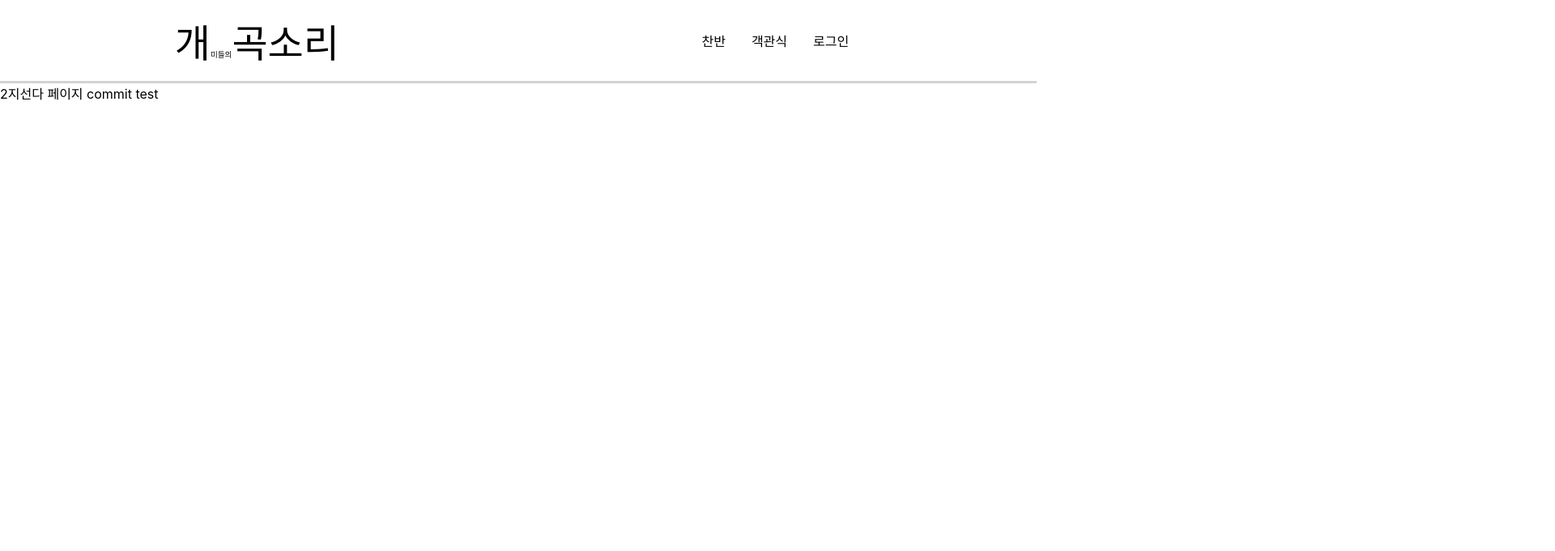
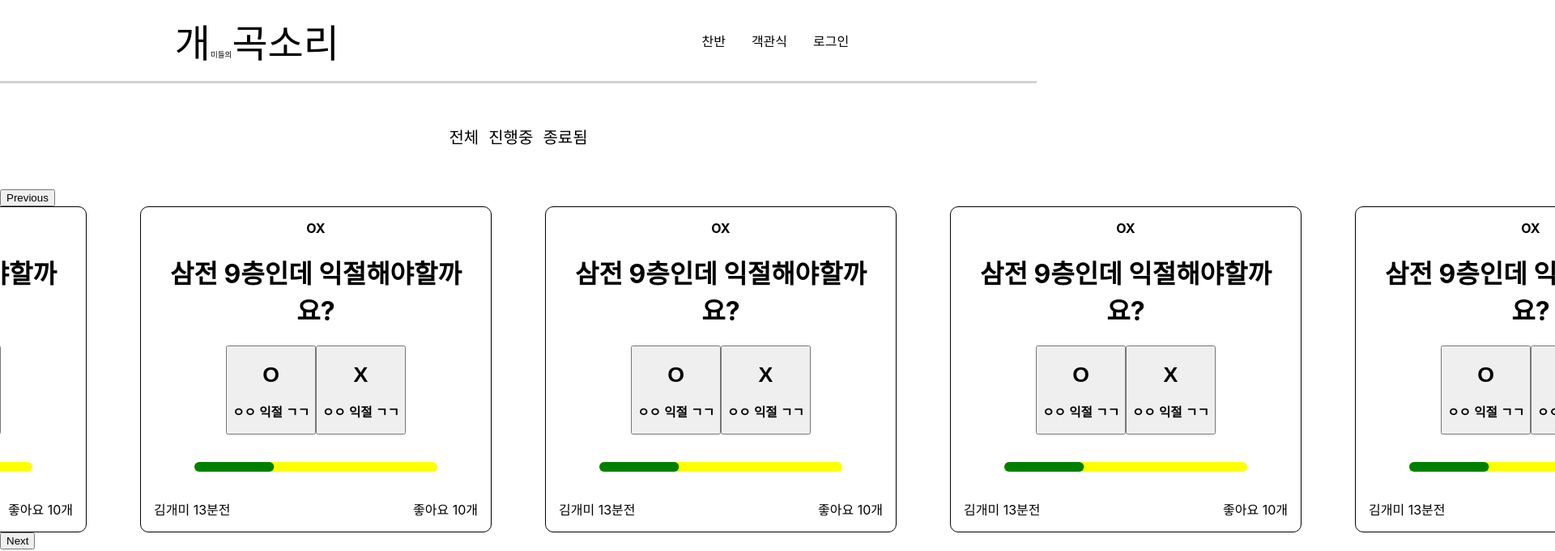
Before and after one commit to gabmin/Front-End, a React (Create React App) app: page /either in a window 1280 px wide. Shown: the top 681 px of the page at 81% size, 1920 px wide, since content can reach past the window. Built offline with nearby package versions, Linux system fonts and the light colour scheme; no server answers.

Commit message:
add: Card component 추가

```diff
--- /dev/null
+++ b/src/components/Card.js
@@ -0,0 +1,69 @@
+import React from "react";
+import styled from "styled-components";
+import { Line } from "rc-progress";
+
+const Container = styled.div`
+  text-align: center;
+  width: 400px;
+  margin: auto;
+  border: 1px solid black;
+  border-radius: 10px;
+  padding: 1em;
+`;
+
+const EitherText = styled.div`
+  width: 100%;
+`;
+
+const EitherProgress = styled.div`
+  margin: 30px;
+`;
+const EitherButton = styled.button`
+  &:hover {
+    background-color: green;
+  }
+`;
+const EitherFooter = styled.div`
+  display: flex;
+  justify-content: space-between;
+`;
+
+const Card = () => {
+  return (
+    <>
+      <Container>
+        <EitherText>
+          <b>OX</b>
+          <h1>삼전 9층인데 익절해야할까요?</h1>
+        </EitherText>
+        <div>
+          <EitherButton>
+            <h1>O</h1>
+            <h3>ㅇㅇ 익절 ㄱㄱ</h3>
+          </EitherButton>
+          <EitherButton>
+            <h1>X</h1>
+            <h3>ㅇㅇ 익절 ㄱㄱ</h3>
+          </EitherButton>
+        </div>
+        <EitherProgress>
+          <Line
+            percent="30"
+            strokeWidth="4"
+            strokeColor="green"
+            trailWidth="4"
+            trailColor="yellow"
+            style={{ width: "300px" }}
+          />
+        </EitherProgress>
+        <EitherFooter>
+          <div>김개미 13분전</div>
+
+          <div>좋아요 10개</div>
+        </EitherFooter>
+      </Container>
+    </>
+  );
+};
+
+export default Card;
--- a/src/pages/Either.js
+++ b/src/pages/Either.js
@@ -1,7 +1,69 @@
 import React from "react";
+import Card from "../components/Card";
+import styled from "styled-components";
+import Slider from "react-slick";
 
+const Wrap = styled.div`
+  max-width: 100%;
+`;
+
+const EitherButtonGrid = styled.div`
+  margin: 50px 0px;
+  width: 100%;
+  text-align: center;
+`;
+
+const EitherButton = styled.button`
+  border: none;
+  background-color: #fff;
+  font-size: 20px;
+  cursor: pointer;
+  &:hover {
+    color: green;
+  }
+`;
+
+const settings = {
+  className: "center",
+  centerMode: true,
+  infinite: true,
+  centerPadding: "60px",
+  slidesToShow: 2,
+  slidesToScroll: 1,
+  speed: 500,
+};
+
+const StyledSlider = styled(Slider)`
+  .slick-slide {
+    display: inline-block;
+  }
+  .slick-list {
+    width: 1000px;
+    margin: 0 auto;
+  }
+`;
 const Either = props => {
-  return <div>2지선다 페이지 commit test</div>;
+  return (
+    <>
+      <Wrap>
+        <EitherButtonGrid>
+          <EitherButton>전체</EitherButton>
+          <EitherButton>진행중</EitherButton>
+          <EitherButton>종료됨</EitherButton>
+        </EitherButtonGrid>
+        <div>
+          <StyledSlider {...settings}>
+            <div>
+              <Card />
+            </div>
+            <div>
+              <Card />
+            </div>
+          </StyledSlider>
+        </div>
+      </Wrap>
+    </>
+  );
 };
 
 export default Either;
```
